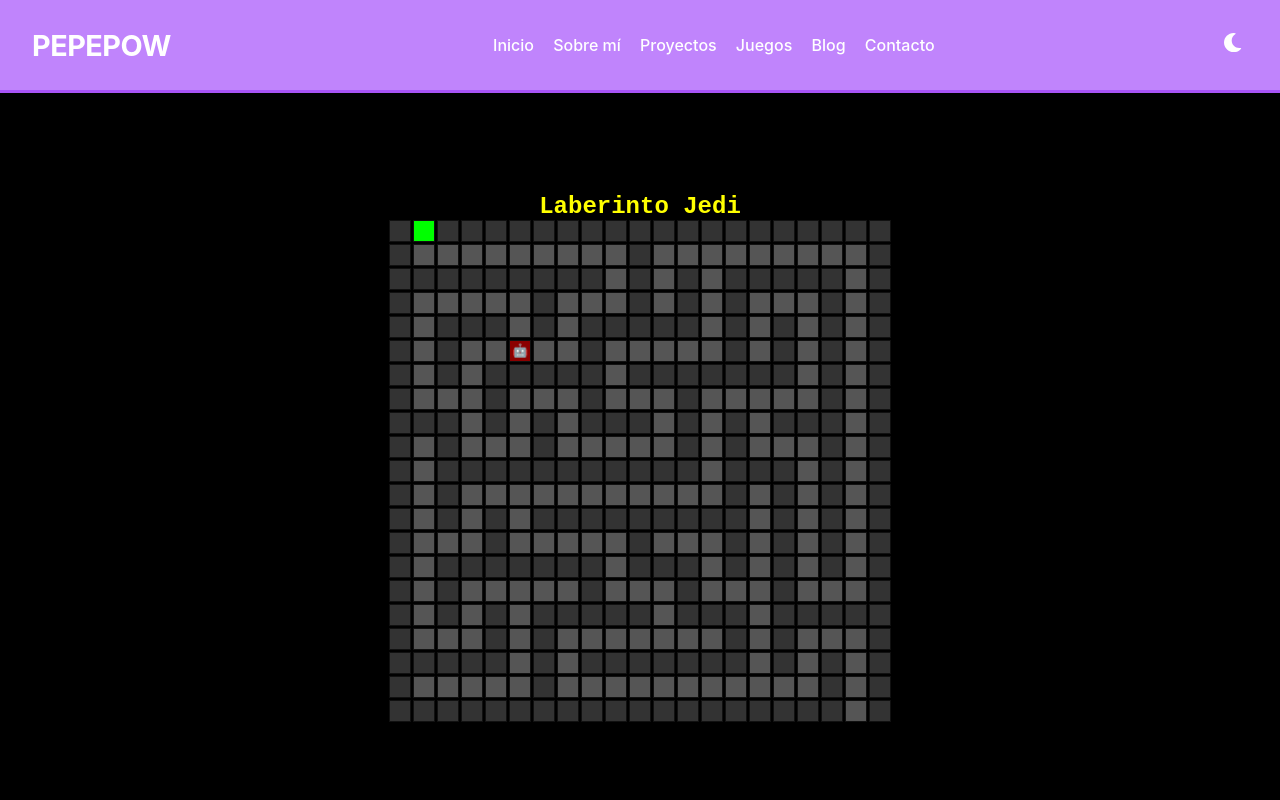
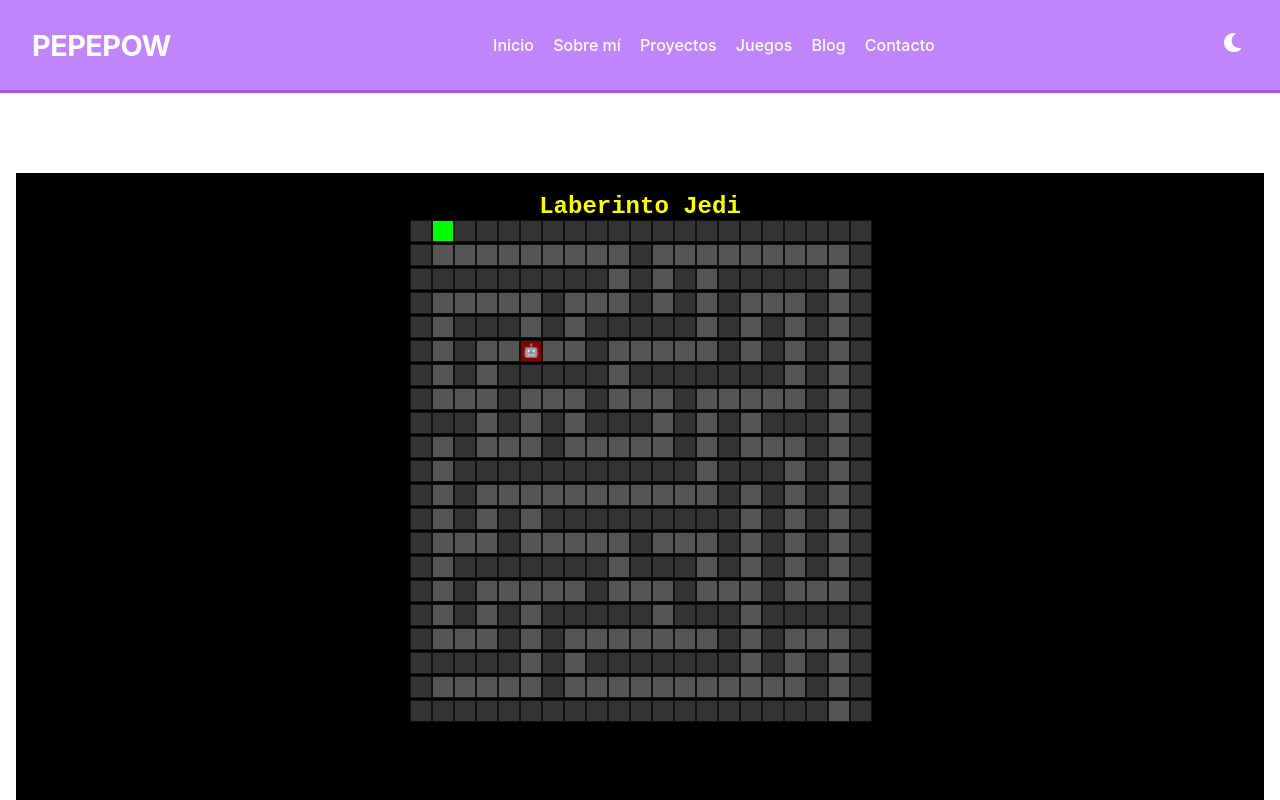
Before and after one commit to brrisso/mipagina, a React (Create React App) app: page /LaberintoJedi in a window 1280 px wide. Shown: the top 800 px of the page. Built offline with nearby package versions, Linux system fonts and the light colour scheme.

Commit message:
black background out y posiciones botones

```diff
--- a/src/paginas/LaberintoJedi.css
+++ b/src/paginas/LaberintoJedi.css
@@ -1,6 +1,6 @@
 body {
   margin: 0;
-  background: black;
+  /*background: black;*/
   touch-action: manipulation;
   overflow-x: hidden;
   overflow-y: auto; /* ✅ permite scroll vertical si es necesario */
--- a/src/paginas/LaberintoJedi.jsx
+++ b/src/paginas/LaberintoJedi.jsx
@@ -99,14 +99,15 @@ export default function LaberintoJedi() {
          display: 'flex',
          flexDirection: 'column',
          alignItems: 'center',
-         justifyContent: 'start',
+         justifyContent: 'center',
+         width: '100%',
       }}
     >
       <h1 style={{ fontSize: '1.5rem', margin: '10px 0 0 0' }}>Laberinto Jedi</h1>
         <div
           style={{
             display: 'grid',
-            gridTemplateColumns: `repeat(${mapaInicial[0].length}, 1fr)`,
+            gridTemplateColumns: `repeat(${mapaInicial[0].length}, 20px)`,
             transform: 'scale(var(--zoom, 1))',
             transformOrigin: 'top center',
             gap: '2px',
```
